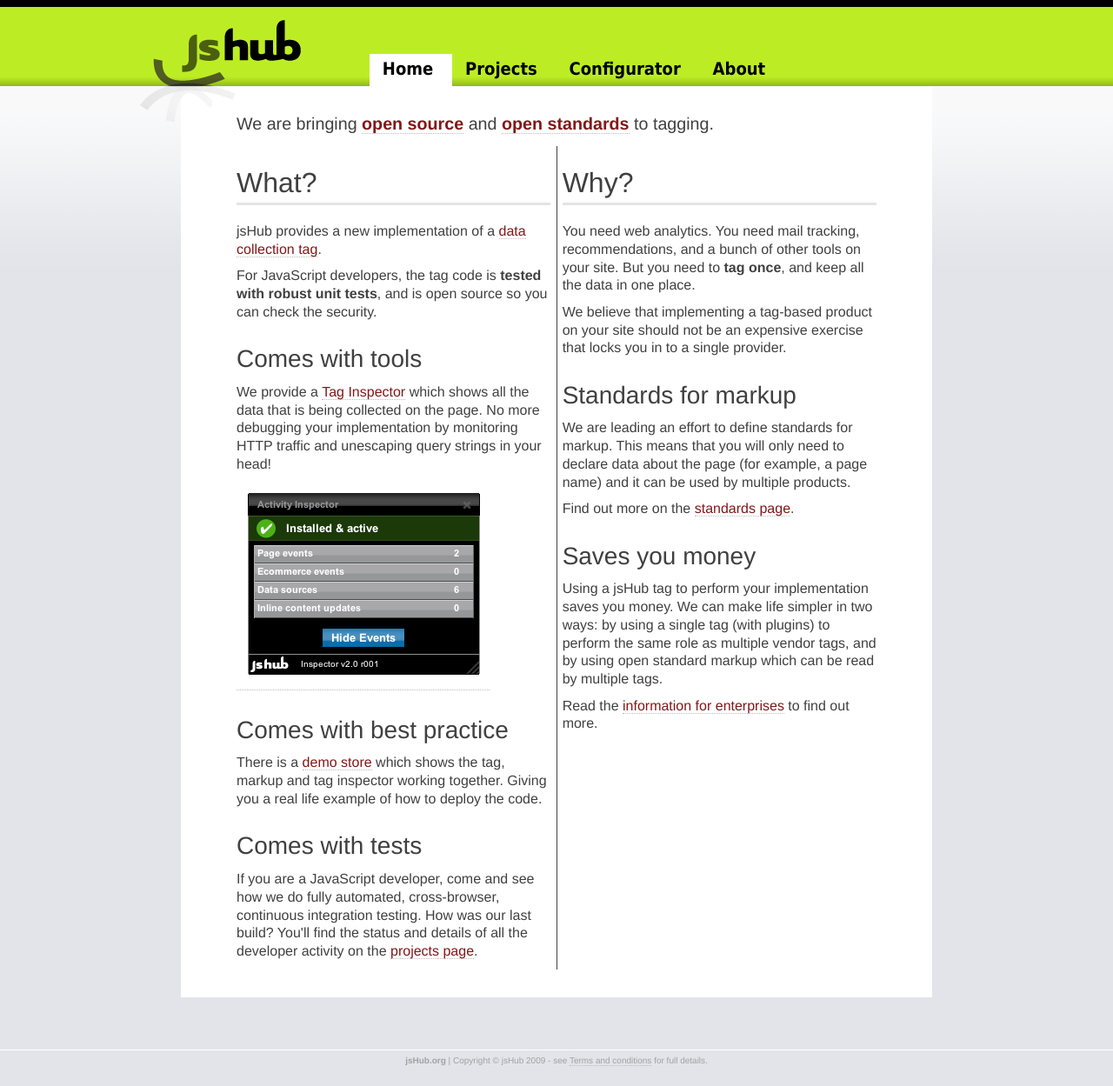
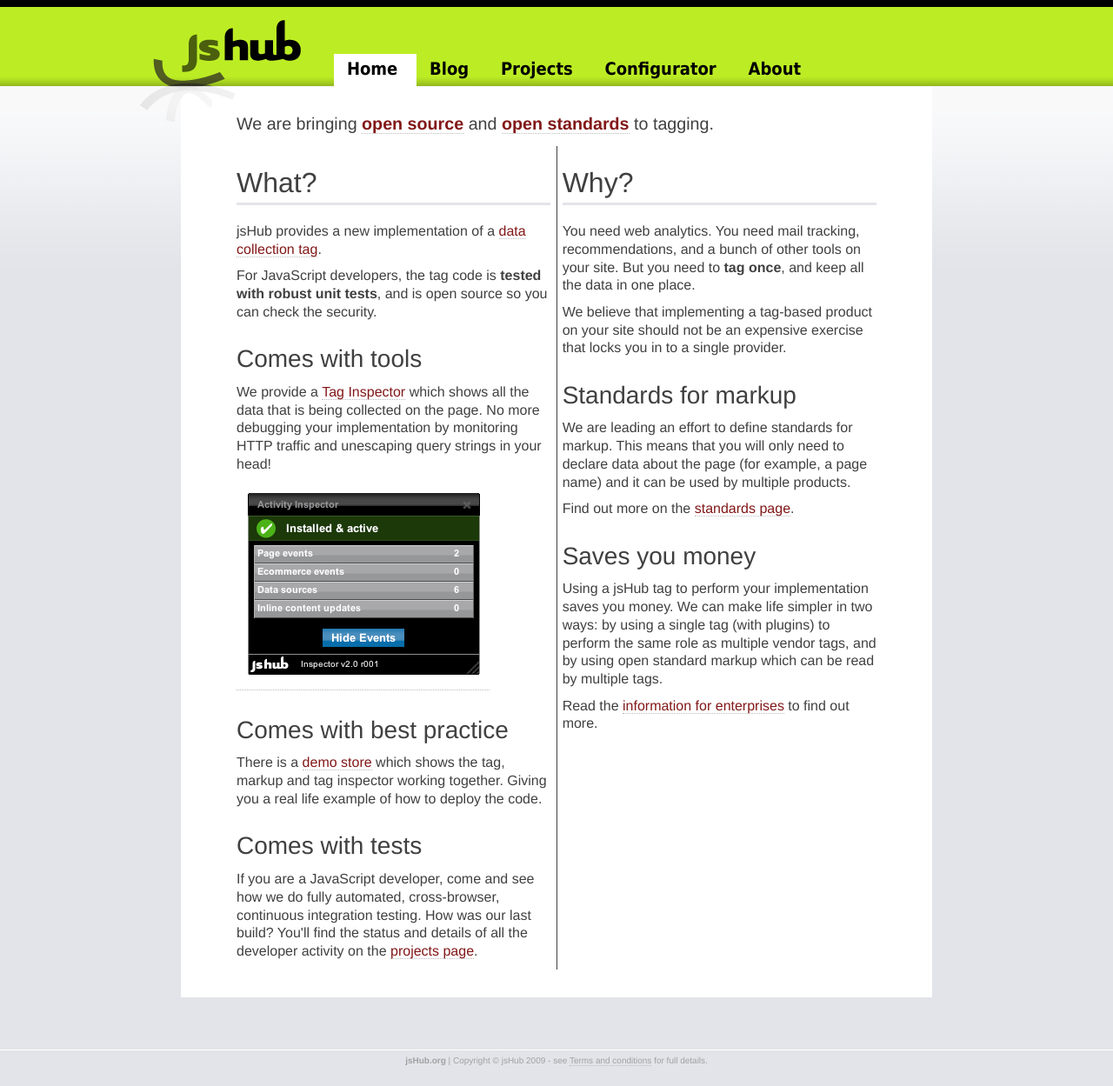
Before and after one commit to jshub/jshub.github.com, a Jekyll site: the page built from index.markdown, in a window 1280 px wide. Shown: the whole page at 87% size. Built offline with Jekyll 4.4.1, drawn with Linux system fonts in a browser that asks for light colours.

Commit message:
Add active tabs to blog index, archive and other static pages

```diff
--- a/_includes/banner.html
+++ b/_includes/banner.html
@@ -15,11 +15,9 @@
     <li class="first {% if page.layout == "home" %} active {% endif %}">
       <a title="Back home" href="/">Home</a>
     </li>
-    <!--
-    <li class="{% if page.layout == "post" %} active {% endif %}">
+    <li class="{% if page.layout == "post" or page.layout == "blog" %} active {% endif %}">
       <a title="Blog" href="/blog/">Blog</a>
     </li>
-    -->
     <li class="{% if page.layout == "projects" %} active {% endif %}">
       <a title="projects" href="/projects/">Projects</a>
     </li>
```
